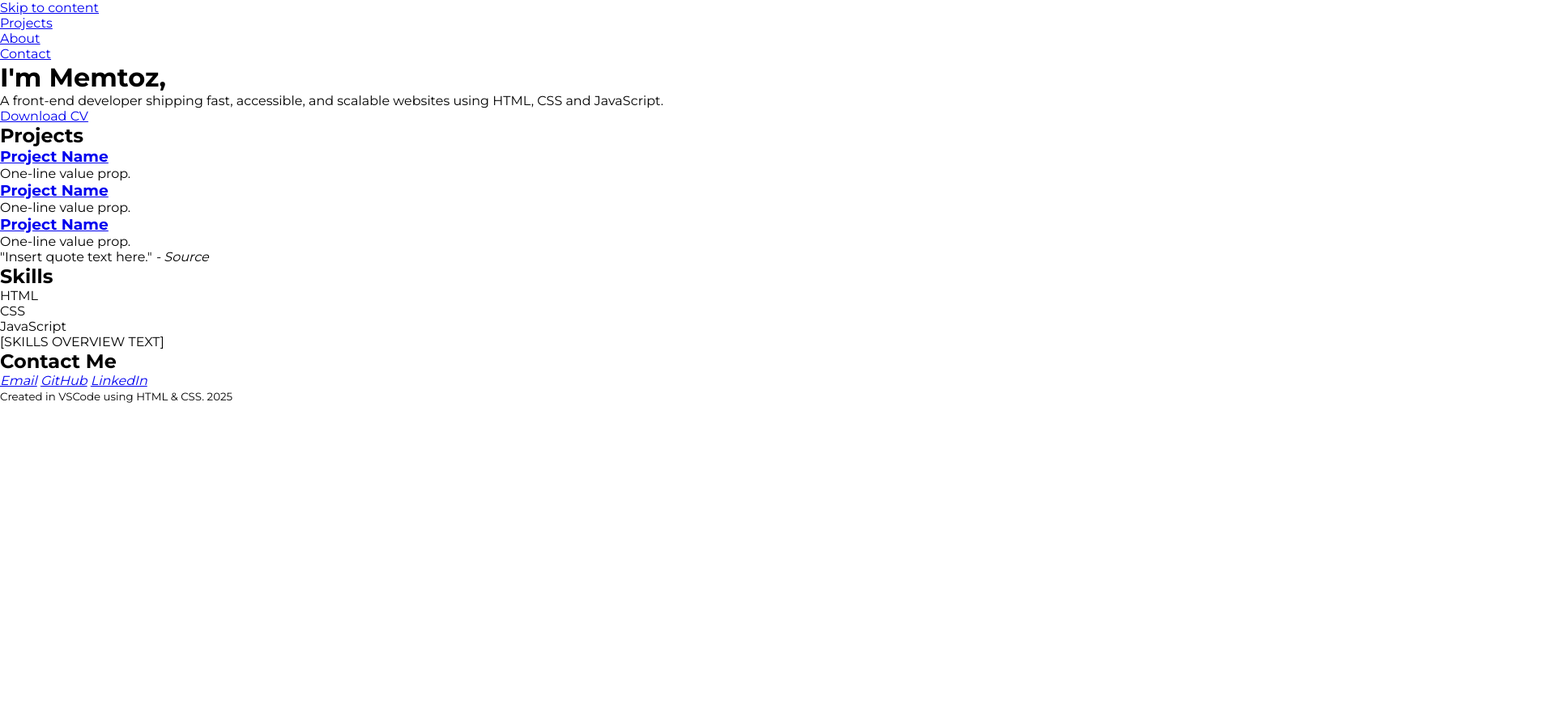
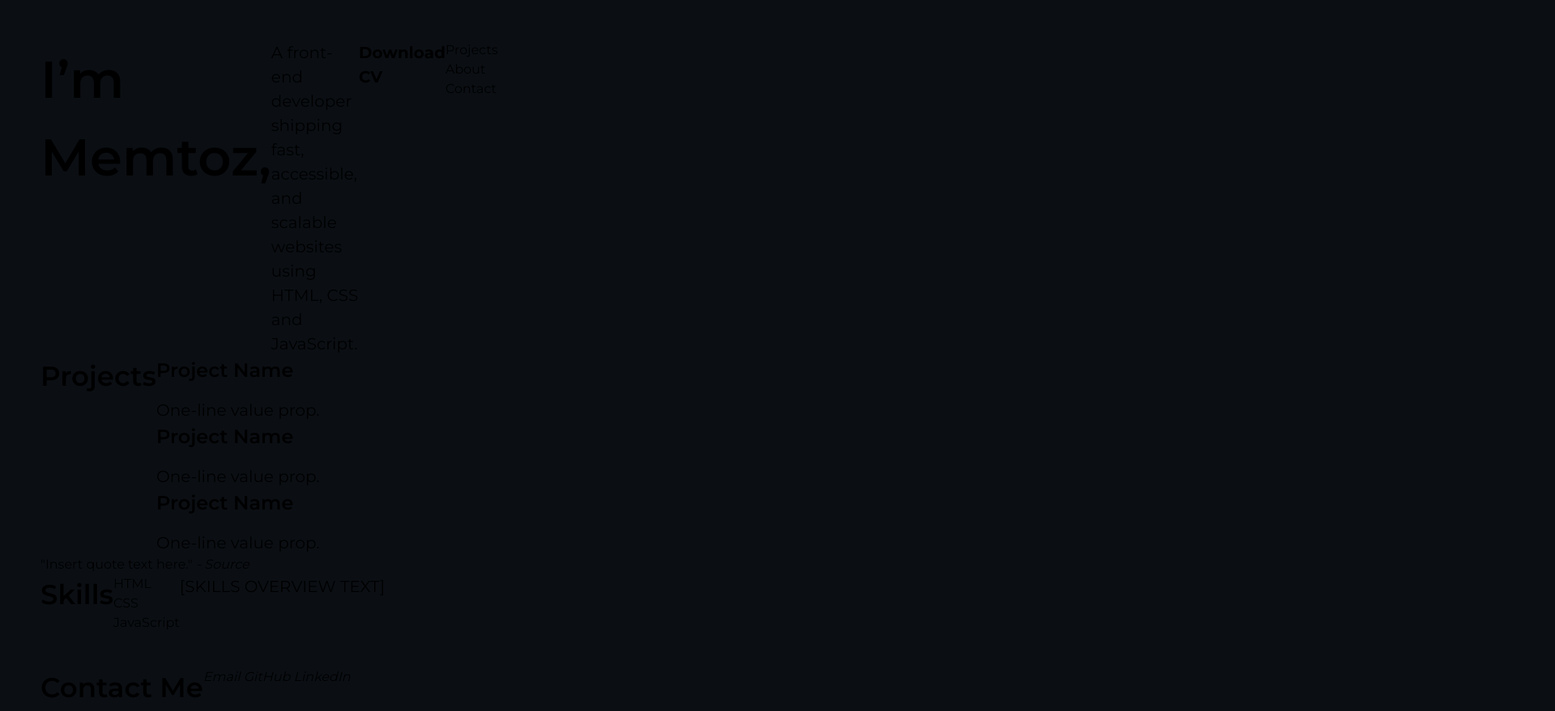
Before and after one commit to Memtoz-dev/complete-portfolio-rework, a plain HTML site: page index.html in a window 1280 px wide. Shown: the top 879 px of the page at 81% size, 1920 px wide, since content can reach past the window. Before the commit the page ends 800 px from the top, so only its background shows below. Drawn offline with Linux system fonts and the light colour scheme.

Commit message:
failed grid experiment - currently reworking with flexbox

```diff
--- a/index.html
+++ b/index.html
@@ -18,9 +18,10 @@
 </head>
 
 <body>
+	<div class="main-container">
 		<a class="skip-link" href="#main">Skip to content</a>
 
-	<nav aria-label="Primary">
+		<nav class="navbar-section" aria-label="Primary">
 			<ul>
 				<li><a href="#projects" class="navbar1" aria-current="page">Projects</a></li>
 				<li><a href="#about" class="navbar2">About</a></li>
@@ -28,12 +29,13 @@
 			</ul>
 		</nav>
 		<main id="main" tabindex="-1">
-		<header>
+			<header class="header-section">
 				<h1>
-				I'm Memtoz,
+					I&rsquo;m Memtoz,
 				</h1>
 				<p>
-				A front-end developer shipping fast, accessible, and scalable websites using HTML, CSS and JavaScript.
+					A front-end developer shipping fast, accessible, and scalable websites using HTML, CSS and
+					JavaScript.
 				</p>
 
 
@@ -43,7 +45,7 @@
 			</header>
 
 
-		<section id="projects" aria-labelledby="projects-section">
+			<section id="projects" class="projects-section-grid" aria-labelledby="projects-section">
 				<h2 id="projects-section">
 					Projects
 				</h2>
@@ -76,14 +78,14 @@
 				</ul>
 			</section>
 
-		<aside aria-labelledby="quote-text">
+			<aside class="quote-section" aria-labelledby="quote-text">
 				<blockquote id="quote-text" class="quote">
 					"Insert quote text here."
 					<cite> - Source</cite>
 				</blockquote>
 			</aside>
 
-		<section id="about" aria-labelledby="about-section">
+			<section id="about" class="about-section-grid" aria-labelledby="about-section">
 				<h2 id="about-section">
 					Skills
 				</h2>
@@ -97,7 +99,7 @@
 				</p>
 			</section>
 
-		<section id="contact" aria-labelledby="contact-title">
+			<section id="contact" class="contact-section" aria-labelledby="contact-title">
 				<h2 id="contact-title">
 					Contact Me
 				</h2>
@@ -109,11 +111,12 @@
 			</section>
 		</main>
 
-	<footer class="site-footer">
+		<footer class="footer-section">
 			<p>
 				<small>Created in VSCode using HTML &amp; CSS. <time datetime="2025">2025</time></small>
 			</p>
 		</footer>
+	</div>
 
 </body>
 
--- a/style.css
+++ b/style.css
@@ -9,4 +9,113 @@
 html,
 body {
 	font-family: Montserrat, Helvetica, sans-serif;
+	background-color: #0b0f14;
+	line-height: 1.5;
 }
+
+.main-container {
+	display: grid;
+	padding: 50px;
+	height: 100vh;
+	height: 100dvh;
+	grid-auto-rows: 300px;
+	grid-auto-columns: 500px;
+	grid-template-areas:
+	". navbar ."
+	". header ."
+	". projects .";
+}
+
+.navbar-section {
+	display: flex;
+	grid-area: navbar;
+}
+
+.header-section {
+	display: flex;
+	grid-area: header;
+}
+
+.projects-section-grid{
+	display: flex;
+	grid-area: projects;
+}
+
+.quote-section {
+	display: flex;
+	grid-area: quote;
+}
+
+.about-section-grid {
+	display: flex;
+	grid-area: about;
+}
+
+.contact-section {
+	display: flex;
+	grid-area: contact;
+}
+
+.footer-section {
+	display: flex;
+	grid-area: footer;
+}
+
+.skip-link{
+	position: fixed;
+	bottom: 1;
+	right: 1;
+	opacity: 0;
+	border: 2px solid white;
+	color: black;
+	background-color: rgb(255, 0, 0);
+	font-size: 20px;
+	font-weight: 600;
+	padding: 10px;
+	pointer-events: none;
+	transition: 0.3s ease;
+}
+
+.skip-link:focus{
+	opacity: 1;
+}
+
+
+
+h1 {
+	margin-bottom: 0.5rem;
+	font-size: 64px;
+	font-weight: 600;
+}
+
+h2 {
+	font-size: 34px;
+	font-weight: 600;
+	margin-bottom: 4rem;
+}
+
+h3 {
+	margin-bottom: 1rem;
+	font-size: 24px;
+	font-weight: 600;
+}
+
+p {
+	font-size: 20px;
+	max-width: 30rem;
+}
+
+a {
+	color: inherit;
+	text-decoration: none;
+}
+
+.btn {
+	font-size: 20px;
+	font-weight: 800;
+}
+
+ ul{
+	list-style-type: none;
+	padding: 0;
+}
```
Lines whose indentation alone changed are shown as unchanged.
